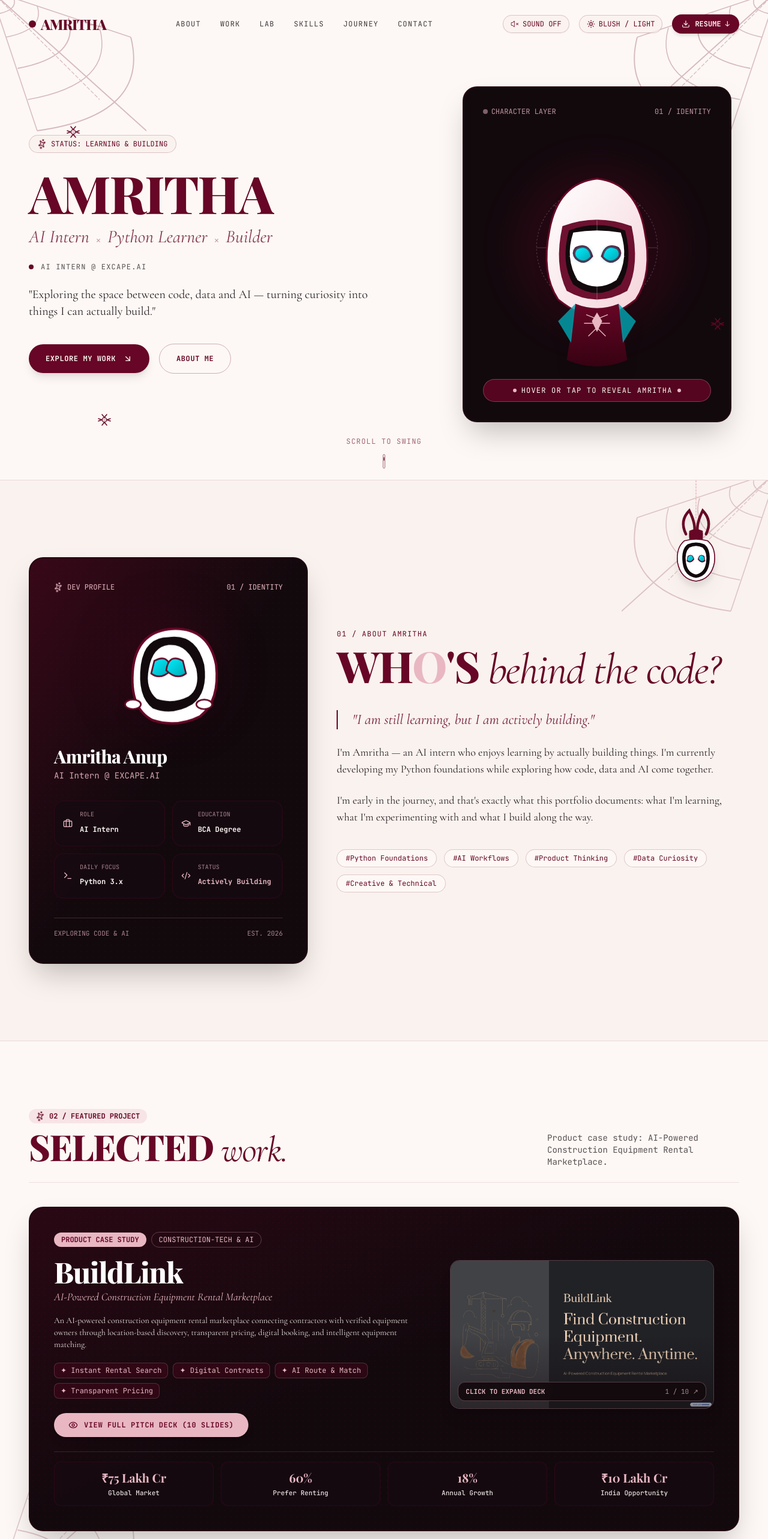
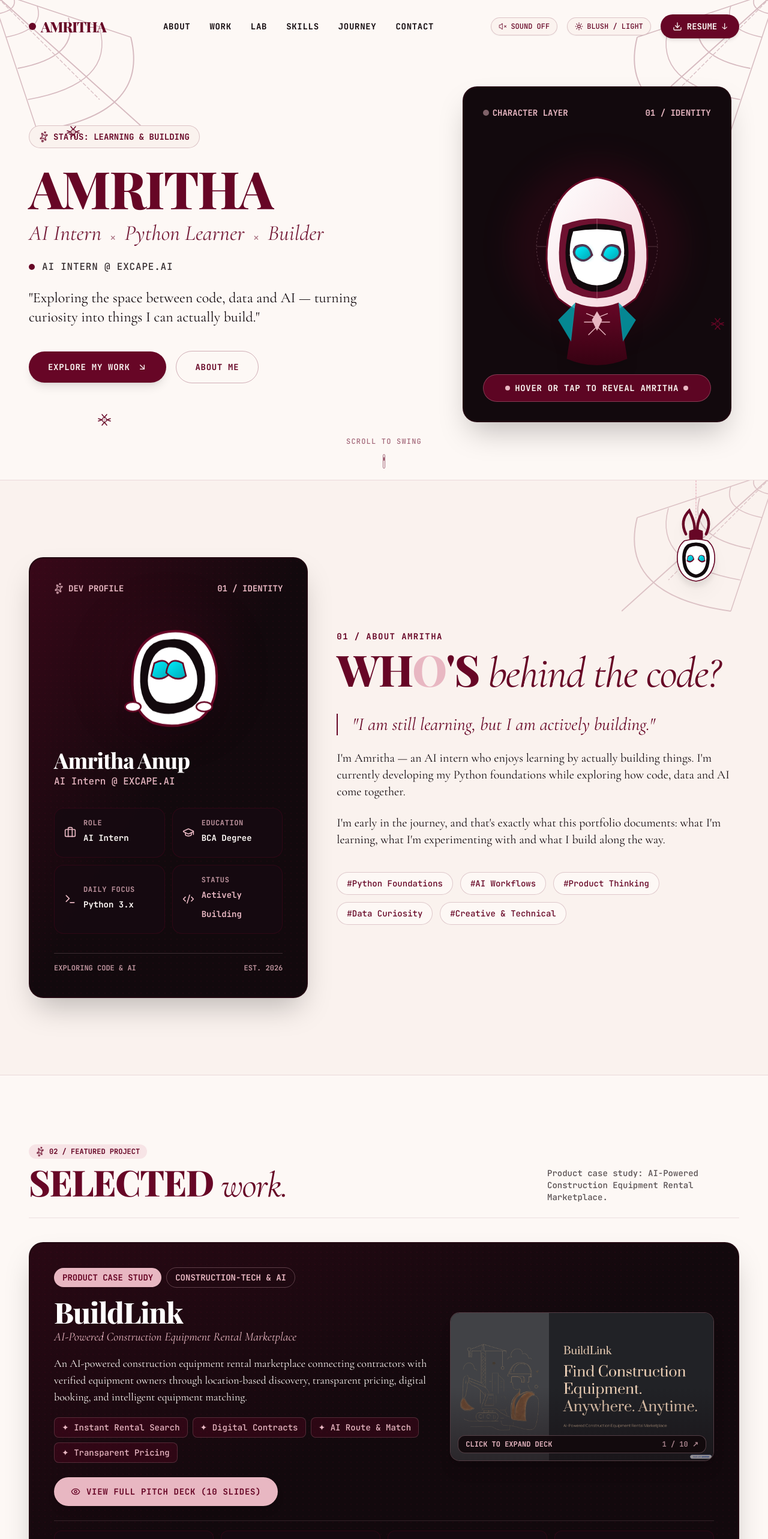
Before and after one commit to amrithaanup7-tech/portfolio, a React (Vite) app: page / in a window 1280 px wide. Shown: the top 2566 px of the page at 60% size. Built offline with nearby package versions, Linux system fonts and the light colour scheme; a web font is replaced by a local one.

Commit message:
feat(typography): increase font sizes, line heights, and weights across entire portfolio for high readability

```diff
--- a/src/components/AboutSection.tsx
+++ b/src/components/AboutSection.tsx
@@ -40,9 +40,9 @@ export const AboutSection: React.FC = () => {
 
             <div className="relative z-10 flex flex-col gap-6">
               {/* Header Badge */}
-              <div className="flex items-center justify-between text-xs font-mono text-blush">
+              <div className="flex items-center justify-between text-sm font-mono font-semibold text-blush">
                 <span className="flex items-center gap-2">
-                  <Sparkles className="w-3.5 h-3.5 animate-spin" />
+                  <Sparkles className="w-4 h-4 animate-spin" />
                   <span>DEV PROFILE</span>
                 </span>
                 <span>01 / IDENTITY</span>
@@ -56,52 +56,52 @@ export const AboutSection: React.FC = () => {
 
               {/* Identity Details */}
               <div>
-                <h3 className="text-3xl font-display font-extrabold text-white tracking-tight">
+                <h3 className="text-3xl sm:text-4xl font-display font-extrabold text-white tracking-tight">
                   Amritha Anup
                 </h3>
-                <p className="text-sm font-mono text-blush/90 mt-1">
+                <p className="text-base font-mono text-blush mt-1 font-medium">
                   AI Intern @ EXCAPE.AI
                 </p>
               </div>
 
               {/* Credential Grid Cards */}
               <div className="grid grid-cols-1 sm:grid-cols-2 gap-3 pt-2">
-                <div className="p-3.5 rounded-2xl bg-nearblack-surface/90 border border-cherry/30 flex items-center gap-3">
-                  <Briefcase className="w-4 h-4 text-blush shrink-0" />
+                <div className="p-4 rounded-2xl bg-nearblack-surface/90 border border-cherry/30 flex items-center gap-3">
+                  <Briefcase className="w-5 h-5 text-blush shrink-0" />
                   <div>
-                    <span className="text-[10px] font-mono text-blush/70 uppercase block">ROLE</span>
-                    <span className="text-xs font-mono font-bold text-cream">AI Intern</span>
+                    <span className="text-xs font-mono text-blush/80 font-bold uppercase tracking-wider block">ROLE</span>
+                    <span className="text-sm font-mono font-bold text-cream">AI Intern</span>
                   </div>
                 </div>
 
-                <div className="p-3.5 rounded-2xl bg-nearblack-surface/90 border border-cherry/30 flex items-center gap-3">
-                  <GraduationCap className="w-4 h-4 text-blush shrink-0" />
+                <div className="p-4 rounded-2xl bg-nearblack-surface/90 border border-cherry/30 flex items-center gap-3">
+                  <GraduationCap className="w-5 h-5 text-blush shrink-0" />
                   <div>
-                    <span className="text-[10px] font-mono text-blush/70 uppercase block">EDUCATION</span>
-                    <span className="text-xs font-mono font-bold text-cream">BCA Degree</span>
+                    <span className="text-xs font-mono text-blush/80 font-bold uppercase tracking-wider block">EDUCATION</span>
+                    <span className="text-sm font-mono font-bold text-cream">BCA Degree</span>
                   </div>
                 </div>
 
-                <div className="p-3.5 rounded-2xl bg-nearblack-surface/90 border border-cherry/30 flex items-center gap-3">
-                  <Terminal className="w-4 h-4 text-blush shrink-0" />
+                <div className="p-4 rounded-2xl bg-nearblack-surface/90 border border-cherry/30 flex items-center gap-3">
+                  <Terminal className="w-5 h-5 text-blush shrink-0" />
                   <div>
-                    <span className="text-[10px] font-mono text-blush/70 uppercase block">DAILY FOCUS</span>
-                    <span className="text-xs font-mono font-bold text-cream">Python 3.x</span>
+                    <span className="text-xs font-mono text-blush/80 font-bold uppercase tracking-wider block">DAILY FOCUS</span>
+                    <span className="text-sm font-mono font-bold text-cream">Python 3.x</span>
                   </div>
                 </div>
 
-                <div className="p-3.5 rounded-2xl bg-nearblack-surface/90 border border-cherry/30 flex items-center gap-3">
-                  <Code2 className="w-4 h-4 text-blush shrink-0" />
+                <div className="p-4 rounded-2xl bg-nearblack-surface/90 border border-cherry/30 flex items-center gap-3">
+                  <Code2 className="w-5 h-5 text-blush shrink-0" />
                   <div>
-                    <span className="text-[10px] font-mono text-blush/70 uppercase block">STATUS</span>
-                    <span className="text-xs font-mono font-bold text-blush">Actively Building</span>
+                    <span className="text-xs font-mono text-blush/80 font-bold uppercase tracking-wider block">STATUS</span>
+                    <span className="text-sm font-mono font-bold text-blush">Actively Building</span>
                   </div>
                 </div>
               </div>
             </div>
 
             {/* Bottom Card Footer */}
-            <div className="relative z-10 pt-4 border-t border-blush/20 flex items-center justify-between text-[11px] font-mono text-blush/70">
+            <div className="relative z-10 pt-4 border-t border-blush/20 flex items-center justify-between text-xs font-mono font-semibold text-blush/80">
               <span>EXPLORING CODE & AI</span>
               <span>EST. 2026</span>
             </div>
@@ -117,7 +117,7 @@ export const AboutSection: React.FC = () => {
             viewport={{ once: true }}
             transition={{ duration: 0.6 }}
           >
-            <span className="text-xs font-mono tracking-widest text-cherry dark:text-blush uppercase block mb-2">
+            <span className="text-sm font-mono font-semibold tracking-widest text-cherry dark:text-blush uppercase block mb-2">
               01 / ABOUT AMRITHA
             </span>
             <h2 className="text-4xl sm:text-6xl md:text-7xl font-display font-extrabold text-cherry dark:text-cream tracking-tight leading-none">
@@ -134,9 +134,9 @@ export const AboutSection: React.FC = () => {
             whileInView={{ opacity: 1, y: 0 }}
             viewport={{ once: true }}
             transition={{ duration: 0.6, delay: 0.2 }}
-            className="flex flex-col gap-6 text-base md:text-lg text-nearblack/90 dark:text-cream/90 font-light leading-relaxed"
+            className="flex flex-col gap-6 text-lg sm:text-xl text-nearblack dark:text-cream font-normal leading-relaxed"
           >
-            <p className="border-l-2 border-cherry dark:border-blush pl-6 italic text-cherry/90 dark:text-blush font-serif text-xl sm:text-2xl">
+            <p className="border-l-2 border-cherry dark:border-blush pl-6 italic text-cherry dark:text-blush font-serif text-2xl sm:text-3xl">
               "I am still learning, but I am actively building."
             </p>
 
@@ -157,7 +157,7 @@ export const AboutSection: React.FC = () => {
               (tag) => (
                 <span
                   key={tag}
-                  className="px-3.5 py-1.5 rounded-full text-xs font-mono border border-cherry/20 dark:border-blush/20 bg-cream dark:bg-nearblack text-cherry dark:text-blush"
+                  className="px-4 py-2 rounded-full text-xs sm:text-sm font-mono font-medium border border-cherry/20 dark:border-blush/20 bg-cream dark:bg-nearblack text-cherry dark:text-blush"
                 >
                   #{tag}
                 </span>
--- a/src/components/FeaturedWork.tsx
+++ b/src/components/FeaturedWork.tsx
@@ -88,10 +88,10 @@ export const FeaturedWork: React.FC = () => {
             {/* Left Content */}
             <div className="lg:col-span-7 flex flex-col gap-4">
               <div className="flex flex-wrap items-center gap-2">
-                <span className="px-3 py-1 rounded-full text-xs font-mono font-bold bg-blush text-cherry">
+                <span className="px-3.5 py-1.5 rounded-full text-xs sm:text-sm font-mono font-bold bg-blush text-cherry">
                   PRODUCT CASE STUDY
                 </span>
-                <span className="px-3 py-1 rounded-full text-xs font-mono border border-blush/30 text-blush">
+                <span className="px-3.5 py-1.5 rounded-full text-xs sm:text-sm font-mono font-semibold border border-blush/30 text-blush">
                   CONSTRUCTION-TECH & AI
                 </span>
               </div>
@@ -100,12 +100,12 @@ export const FeaturedWork: React.FC = () => {
                 <h3 className="text-3xl sm:text-4xl md:text-5xl font-display font-extrabold text-white tracking-tight">
                   {project.name}
                 </h3>
-                <p className="text-base sm:text-lg font-serif italic text-blush mt-1">
+                <p className="text-lg sm:text-xl font-serif italic text-blush mt-1">
                   {project.tagline}
                 </p>
               </div>
 
-              <p className="text-xs sm:text-sm text-cream/90 font-light leading-relaxed">
+              <p className="text-base sm:text-lg text-cream leading-relaxed font-normal">
                 {project.conciseOverview}
               </p>
 
@@ -114,7 +114,7 @@ export const FeaturedWork: React.FC = () => {
                 {['Instant Rental Search', 'Digital Contracts', 'AI Route & Match', 'Transparent Pricing'].map((chip) => (
                   <span
                     key={chip}
-                    className="px-2.5 py-1 rounded-lg text-xs font-mono bg-cherry/30 text-blush border border-blush/20"
+                    className="px-3 py-1.5 rounded-lg text-xs sm:text-sm font-mono font-medium bg-cherry/30 text-blush border border-blush/20"
                   >
                     ✦ {chip}
                   </span>
@@ -125,7 +125,7 @@ export const FeaturedWork: React.FC = () => {
               <div className="pt-2">
                 <button
                   onClick={() => openDeckModal(0)}
-                  className="inline-flex items-center gap-2.5 px-6 py-3 rounded-full bg-blush text-cherry font-mono font-bold text-xs tracking-wider uppercase hover:scale-105 transition-all shadow-lg group"
+                  className="inline-flex items-center gap-2.5 px-7 py-3.5 rounded-full bg-blush text-cherry font-mono font-bold text-xs sm:text-sm tracking-wider uppercase hover:scale-105 transition-all shadow-lg group"
                 >
                   <Eye className="w-4 h-4 group-hover:scale-110 transition-transform" />
                   <span>VIEW FULL PITCH DECK ({totalSlides} SLIDES)</span>
@@ -145,9 +145,9 @@ export const FeaturedWork: React.FC = () => {
                   className="w-full h-auto object-cover group-hover:scale-102 transition-transform duration-500"
                 />
                 <div className="absolute inset-0 bg-gradient-to-t from-nearblack/80 via-transparent to-transparent opacity-60 group-hover:opacity-40 transition-opacity" />
-                <div className="absolute bottom-3 left-3 right-3 flex items-center justify-between px-3 py-1.5 rounded-xl bg-nearblack/90 backdrop-blur-md border border-blush/30 text-[11px] font-mono text-cream">
+                <div className="absolute bottom-3 left-3 right-3 flex items-center justify-between px-3 py-1.5 rounded-xl bg-nearblack/90 backdrop-blur-md border border-blush/30 text-xs font-mono text-cream">
                   <span className="text-blush font-bold">CLICK TO EXPAND DECK</span>
-                  <span className="text-blush/70">1 / {totalSlides} ↗</span>
+                  <span className="text-blush/70 font-semibold">1 / {totalSlides} ↗</span>
                 </div>
               </div>
             </div>
@@ -158,12 +158,12 @@ export const FeaturedWork: React.FC = () => {
             {project.marketStats.map((item) => (
               <div
                 key={item.label}
-                className="p-3 rounded-xl bg-nearblack-surface/90 border border-cherry/30 flex flex-col items-center justify-center"
+                className="p-3.5 rounded-xl bg-nearblack-surface/90 border border-cherry/30 flex flex-col items-center justify-center"
               >
-                <span className="text-lg sm:text-xl font-display font-bold text-blush">
+                <span className="text-xl sm:text-2xl font-display font-extrabold text-blush">
                   {item.stat}
                 </span>
-                <span className="text-[11px] font-mono font-medium text-cream/90 mt-0.5">
+                <span className="text-xs sm:text-sm font-mono font-semibold text-cream mt-0.5">
                   {item.label}
                 </span>
               </div>
--- a/src/components/GwenReveal.tsx
+++ b/src/components/GwenReveal.tsx
@@ -50,9 +50,9 @@ export const GwenReveal: React.FC = () => {
             className="absolute inset-0 p-8 flex flex-col items-center justify-between z-10 bg-nearblack"
           >
             {/* Top Badge */}
-            <div className="w-full flex items-center justify-between text-xs font-mono text-blush/80">
+            <div className="w-full flex items-center justify-between text-sm font-mono text-blush font-semibold">
               <span className="flex items-center gap-1.5">
-                <span className="w-2 h-2 rounded-full bg-blush animate-pulse" />
+                <span className="w-2.5 h-2.5 rounded-full bg-blush animate-pulse" />
                 CHARACTER LAYER
               </span>
               <span>01 / IDENTITY</span>
@@ -65,11 +65,11 @@ export const GwenReveal: React.FC = () => {
             </div>
 
             {/* Bottom Reveal Instruction */}
-            <div className="w-full text-center py-2.5 px-4 rounded-full border border-blush/30 bg-cherry/80 backdrop-blur-sm text-cream font-mono text-xs tracking-widest uppercase flex items-center justify-center gap-2 group-hover:scale-105 transition-transform">
-              <span className="w-1.5 h-1.5 rounded-full bg-blush" />
+            <div className="w-full text-center py-3 px-5 rounded-full border border-blush/30 bg-cherry/90 backdrop-blur-sm text-cream font-mono text-xs sm:text-sm font-bold tracking-wider uppercase flex items-center justify-center gap-2 group-hover:scale-105 transition-transform">
+              <span className="w-2 h-2 rounded-full bg-blush" />
               <span className="hidden md:inline">HOVER OR TAP TO REVEAL AMRITHA</span>
               <span className="inline md:hidden">TAP TO REVEAL AMRITHA</span>
-              <span className="w-1.5 h-1.5 rounded-full bg-blush" />
+              <span className="w-2 h-2 rounded-full bg-blush" />
             </div>
           </motion.div>
         )}
@@ -102,14 +102,14 @@ export const GwenReveal: React.FC = () => {
 
             {/* Bottom Label Card */}
             <div className="absolute bottom-0 left-0 right-0 p-6 flex flex-col gap-1 text-cream">
-              <div className="flex items-center justify-between text-[11px] font-mono text-blush tracking-widest">
+              <div className="flex items-center justify-between text-xs sm:text-sm font-mono text-blush tracking-wider font-bold">
                 <span>REAL PORTRAIT</span>
                 <span>AMRITHA</span>
               </div>
-              <p className="font-display font-extrabold text-2xl tracking-tight text-white">
+              <p className="font-display font-extrabold text-2xl sm:text-3xl tracking-tight text-white">
                 Amritha Anup
               </p>
-              <p className="text-xs font-mono text-blush/90">
+              <p className="text-sm font-mono text-blush font-semibold">
                 AI Intern @ EXCAPE.AI
               </p>
             </div>
--- a/src/components/HeroSection.tsx
+++ b/src/components/HeroSection.tsx
@@ -27,9 +27,9 @@ export const HeroSection: React.FC = () => {
             initial={{ opacity: 0, y: 20 }}
             animate={{ opacity: 1, y: 0 }}
             transition={{ duration: 0.6 }}
-            className="inline-flex items-center gap-2 px-3.5 py-1.5 rounded-full border border-cherry/20 dark:border-blush/20 bg-cream-card dark:bg-nearblack-card text-cherry dark:text-blush font-mono text-xs w-max"
+            className="inline-flex items-center gap-2 px-4 py-2 rounded-full border border-cherry/20 dark:border-blush/20 bg-cream-card dark:bg-nearblack-card text-cherry dark:text-blush font-mono text-sm font-semibold w-max"
           >
-            <Sparkles className="w-3.5 h-3.5 text-cherry dark:text-blush animate-spin" />
+            <Sparkles className="w-4 h-4 text-cherry dark:text-blush animate-spin" />
             <span>STATUS: LEARNING & BUILDING</span>
           </motion.div>
 
@@ -42,8 +42,8 @@ export const HeroSection: React.FC = () => {
             <h1 className="text-4xl sm:text-5xl md:text-6xl lg:text-[4.2rem] xl:text-[5.4rem] 2xl:text-[6.6rem] font-display font-extrabold text-cherry dark:text-cream leading-[0.9] tracking-tight">
               AMRITHA
             </h1>
-            <p className="font-serif italic text-xl sm:text-2xl md:text-3xl text-cherry/80 dark:text-blush mt-3">
-              AI Intern <span className="font-sans not-italic text-sm opacity-50 px-1">×</span> Python Learner <span className="font-sans not-italic text-sm opacity-50 px-1">×</span> Builder
+            <p className="font-serif italic text-2xl sm:text-3xl md:text-4xl text-cherry/90 dark:text-blush mt-3">
+              AI Intern <span className="font-sans not-italic text-base opacity-60 px-1.5">×</span> Python Learner <span className="font-sans not-italic text-base opacity-60 px-1.5">×</span> Builder
             </p>
           </motion.div>
 
@@ -52,9 +52,9 @@ export const HeroSection: React.FC = () => {
             initial={{ opacity: 0, y: 20 }}
             animate={{ opacity: 1, y: 0 }}
             transition={{ duration: 0.6, delay: 0.2 }}
-            className="flex items-center gap-3 text-xs font-mono tracking-widest text-nearblack/70 dark:text-cream/70"
+            className="flex items-center gap-3 text-sm sm:text-base font-mono tracking-wider text-nearblack/85 dark:text-cream/85 font-medium"
           >
-            <span className="w-2 h-2 rounded-full bg-cherry dark:bg-blush" />
+            <span className="w-2.5 h-2.5 rounded-full bg-cherry dark:bg-blush" />
             <span>{PROFILE.companySubtext}</span>
           </motion.div>
 
@@ -63,7 +63,7 @@ export const HeroSection: React.FC = () => {
             initial={{ opacity: 0, y: 20 }}
             animate={{ opacity: 1, y: 0 }}
             transition={{ duration: 0.6, delay: 0.3 }}
-            className="text-lg md:text-xl text-nearblack/90 dark:text-cream/90 max-w-xl font-light leading-relaxed"
+            className="text-xl sm:text-2xl text-nearblack dark:text-cream max-w-xl font-normal leading-relaxed"
           >
             "{PROFILE.heroDescription}"
           </motion.p>
@@ -77,7 +77,7 @@ export const HeroSection: React.FC = () => {
           >
             <button
               onClick={() => handleScrollTo('#work')}
-              className="flex items-center gap-3 px-7 py-4 rounded-full bg-cherry dark:bg-blush text-cream dark:text-nearblack font-mono font-bold text-xs tracking-wider uppercase hover:scale-105 transition-all duration-300 shadow-lg group"
+              className="flex items-center gap-3 px-8 py-4 rounded-full bg-cherry dark:bg-blush text-cream dark:text-nearblack font-mono font-bold text-sm tracking-wider uppercase hover:scale-105 transition-all duration-300 shadow-lg group"
               data-cursor="WORK ↘"
             >
               <span>EXPLORE MY WORK</span>
@@ -86,7 +86,7 @@ export const HeroSection: React.FC = () => {
 
             <button
               onClick={() => handleScrollTo('#about')}
-              className="flex items-center gap-2 px-7 py-4 rounded-full border border-cherry/30 dark:border-blush/30 text-cherry dark:text-blush font-mono font-semibold text-xs tracking-wider uppercase hover:bg-cherry/5 dark:hover:bg-blush/5 transition-all"
+              className="flex items-center gap-2 px-8 py-4 rounded-full border border-cherry/30 dark:border-blush/30 text-cherry dark:text-blush font-mono font-bold text-sm tracking-wider uppercase hover:bg-cherry/5 dark:hover:bg-blush/5 transition-all"
               data-cursor="ABOUT ↗"
             >
               <span>ABOUT ME</span>
--- a/src/components/Navigation.tsx
+++ b/src/components/Navigation.tsx
@@ -74,7 +74,7 @@ export const Navigation: React.FC = () => {
           </a>
 
           {/* Desktop Nav Links */}
-          <nav className="hidden lg:flex items-center gap-8 text-xs font-mono tracking-widest text-nearblack/80 dark:text-cream/80">
+          <nav className="hidden lg:flex items-center gap-8 text-sm font-mono tracking-wider font-semibold text-nearblack dark:text-cream">
             {navLinks.map((link) => (
               <a
                 key={link.name}
@@ -87,7 +87,7 @@ export const Navigation: React.FC = () => {
                 data-cursor="GO ↗"
               >
                 <span>{link.name}</span>
-                <span className="absolute bottom-0 left-0 w-0 h-[1.5px] bg-cherry dark:bg-blush group-hover:w-full transition-all duration-300" />
+                <span className="absolute bottom-0 left-0 w-0 h-[2px] bg-cherry dark:bg-blush group-hover:w-full transition-all duration-300" />
               </a>
             ))}
           </nav>
@@ -104,10 +104,10 @@ export const Navigation: React.FC = () => {
               target="_blank"
               rel="noopener noreferrer"
               onClick={() => soundFx.playClick()}
-              className="flex items-center gap-2 px-4 py-2 rounded-full text-xs font-mono font-semibold bg-cherry text-cream dark:bg-blush dark:text-nearblack hover:opacity-90 hover:scale-105 transition-all shadow-md"
+              className="flex items-center gap-2 px-5 py-2.5 rounded-full text-xs sm:text-sm font-mono font-bold bg-cherry text-cream dark:bg-blush dark:text-nearblack hover:opacity-90 hover:scale-105 transition-all shadow-md"
               data-cursor="RESUME ↓"
             >
-              <Download className="w-3.5 h-3.5" />
+              <Download className="w-4 h-4" />
               <span>RESUME ↓</span>
             </a>
           </div>
--- a/src/index.css
+++ b/src/index.css
@@ -25,8 +25,11 @@ body {
   background-color: var(--color-cream);
   color: var(--color-nearblack);
   cursor: default;
-  font-size: 1.1rem;
-  line-height: 1.65;
+  font-size: 1.2rem;
+  line-height: 1.7;
+  font-weight: 500;
+  -webkit-font-smoothing: antialiased;
+  -moz-osx-font-smoothing: grayscale;
 }
 
 /* Halftone Effect Class */
```
Also changed, not shown: src/components/ContactSection.tsx (+8 -8 lines), src/components/ExperienceJourney.tsx (+18 -18 lines), src/components/LabSection.tsx (+12 -12 lines), src/components/SkillsSection.tsx (+14 -14 lines), src/components/WritingSection.tsx (+8 -8 lines).
